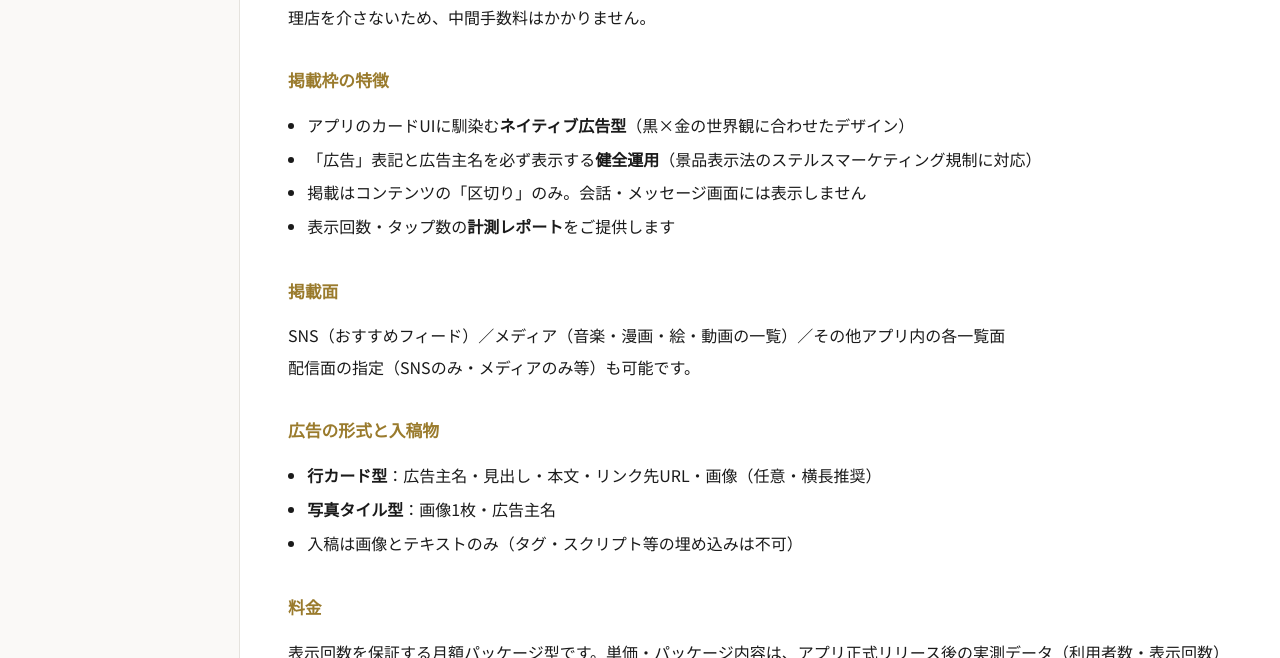
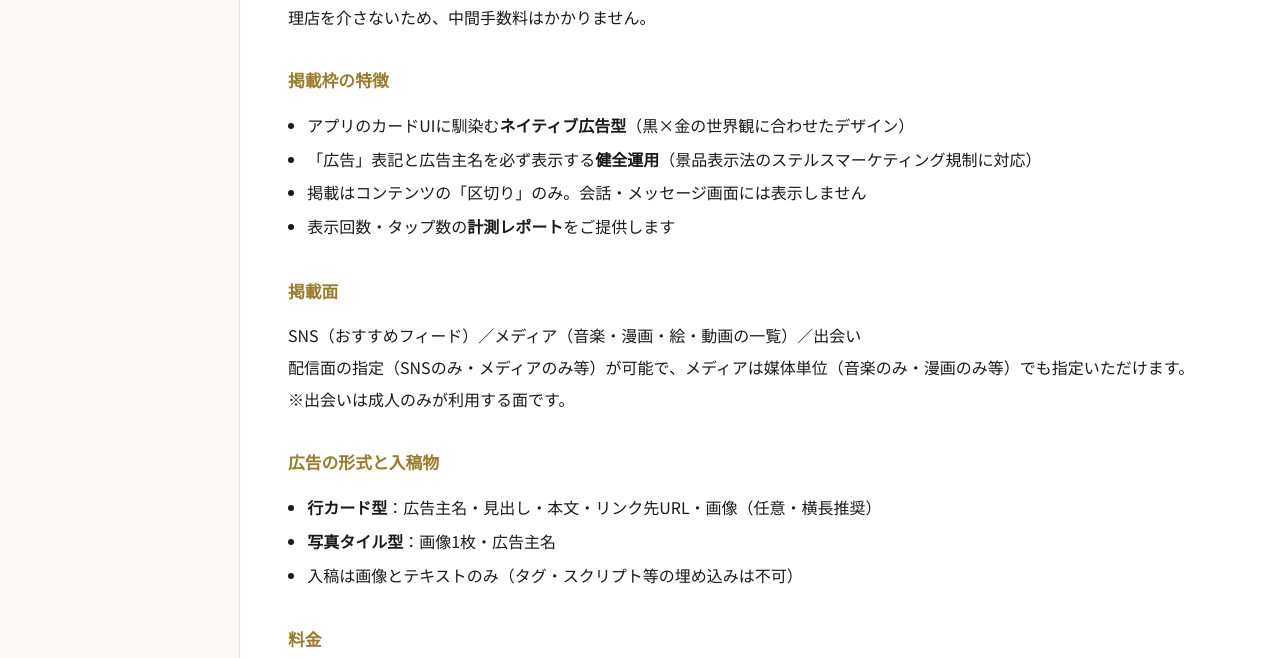
Before and after one commit to nosuke0223kiri-maker/diostella-hp, a plain HTML site: page pages/ads/index.html in a window 1280 px wide. Shown: the part 442-1100 px from the top of the page. Drawn offline with nearby package versions, Linux system fonts and the light colour scheme.

Commit message:
広告掲載ページ：掲載面を実装に合わせて明記（SNS/メディア/出会い・媒体別指定・出会いは成人面の注記）
旧「その他アプリ内の各一覧面」では出会いに出ることが広告主に伝わらなかったため実面を明記。
ニュース・フリマは機能フラグでオフ中のため掲載面から除外。

Co-Authored-By: Claude Opus 4.8 <noreply@anthropic.com>

```diff
--- a/pages/ads/index.html
+++ b/pages/ads/index.html
@@ -35,8 +35,9 @@
 
           <h3 style="font-size:1.05rem; margin:32px 0 12px; color:var(--gold, #a8842c);">掲載面</h3>
           <p style="line-height:2;">
-            SNS（おすすめフィード）／メディア（音楽・漫画・絵・動画の一覧）／その他アプリ内の各一覧面<br>
-            配信面の指定（SNSのみ・メディアのみ等）も可能です。
+            SNS（おすすめフィード）／メディア（音楽・漫画・絵・動画の一覧）／出会い<br>
+            配信面の指定（SNSのみ・メディアのみ等）が可能で、メディアは媒体単位（音楽のみ・漫画のみ等）でも指定いただけます。<br>
+            ※出会いは成人のみが利用する面です。
           </p>
 
           <h3 style="font-size:1.05rem; margin:32px 0 12px; color:var(--gold, #a8842c);">広告の形式と入稿物</h3>
```
